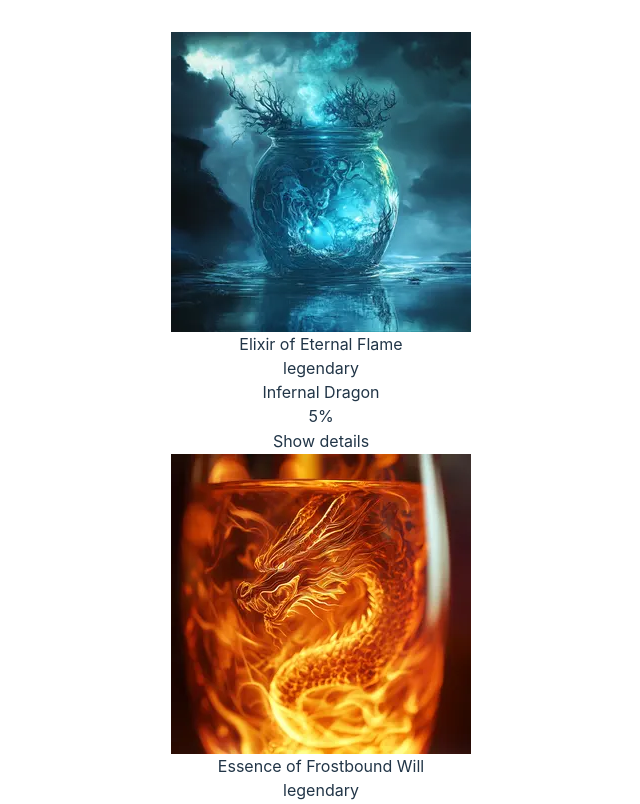
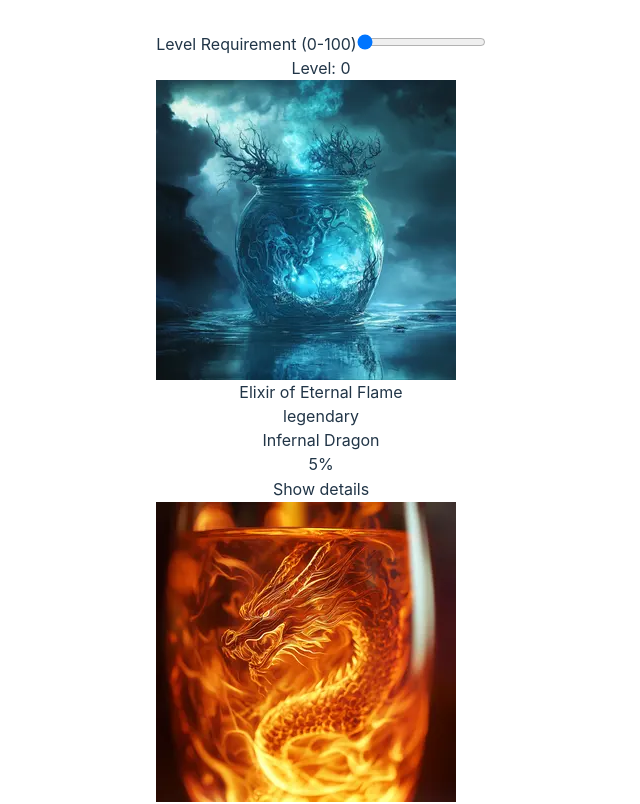
Before and after one commit to llabaka/lander-labaka-intcli2425-2, a React (Vite) app: page / in a window 1280 px wide. Shown: the top 804 px of the page, without its empty margins (319-959 px from the left). Built offline with nearby package versions, Linux system fonts and the light colour scheme.

Commit message:
[MAIN][FIX] Level filter

```diff
--- a/src/App.tsx
+++ b/src/App.tsx
@@ -2,9 +2,10 @@ import { useEffect, useState } from 'react'
 import './App.css'
 import { Potion } from './types/Potion'
 import { potions } from './data/data'
-import { filterByLevelRequireMent } from './helpers/potionHelpers';
 import Modal from './components/Modal';
 import Potions from './components/Potions';
+import Filters from './components/Filters';
+import { filterByLevelRequireMent } from './helpers/potionHelpers';
 
 function App() {
   const [potionsData, setPotionsData] = useState<Potion[] | []>([]);
@@ -16,14 +17,21 @@ function App() {
     setPotionsData(potions)
   }, [])
 
+  // Filtrar por nivel
+  useEffect(() => {
+    setPotionsData(filterByLevelRequireMent(potions, levelFilter));
+  }, [levelFilter]);
+
+
   const openModal = (potion: Potion) => {
-    console.log(potion.name);
     setPotionModalVisible(true);
     setSelectedPotion(potion);
   };
 
   return (
     <>
+
+      <Filters levelFilter={levelFilter} setLevelFilter={setLevelFilter} />
 
       <Potions potionsData={potionsData} openModal={openModal} />
 
--- /dev/null
+++ b/src/components/Filters.tsx
@@ -0,0 +1,30 @@
+import React from "react"
+
+interface FilterProps {
+    levelFilter: number,
+    setLevelFilter: (potions: number) => void;
+}
+
+const Filters: React.FC<FilterProps> = ({ levelFilter, setLevelFilter }) => {
+    return (
+        <div className="flex flex-col items-center border-white border-2 p-4">
+            <label className="text-lg">Level Requirement (0-100)</label>
+            <input
+                type="range"
+                id="level"
+                min="0"
+                max="100"
+                className="w-64"
+                step={1}
+                value={levelFilter}
+                onChange={(e) => {
+                    const level = parseInt(e.target.value, 10);
+                    setLevelFilter(level);
+                }}
+            />
+            <p className='text-3xl'>Level: {levelFilter}</p>
+        </div>
+    )
+}
+
+export default Filters;
--- a/src/helpers/potionHelpers.ts
+++ b/src/helpers/potionHelpers.ts
@@ -4,7 +4,7 @@ import { Potion } from "../types/Potion";
 
 //Filtrar las pociones que requieren un nivel de uso menor o igual al especificado
 export function filterByLevelRequireMent(potions: Potion[], level: number): Potion[] {
-    return potions.filter(potion => potion.usage.restrictions.levelRequirement <= level);
+    return potions.filter(potion => potion.usage.restrictions.levelRequirement >= level);
 }
 
 //Devuelve todas las pociones que tienen una rareza especifica
```
